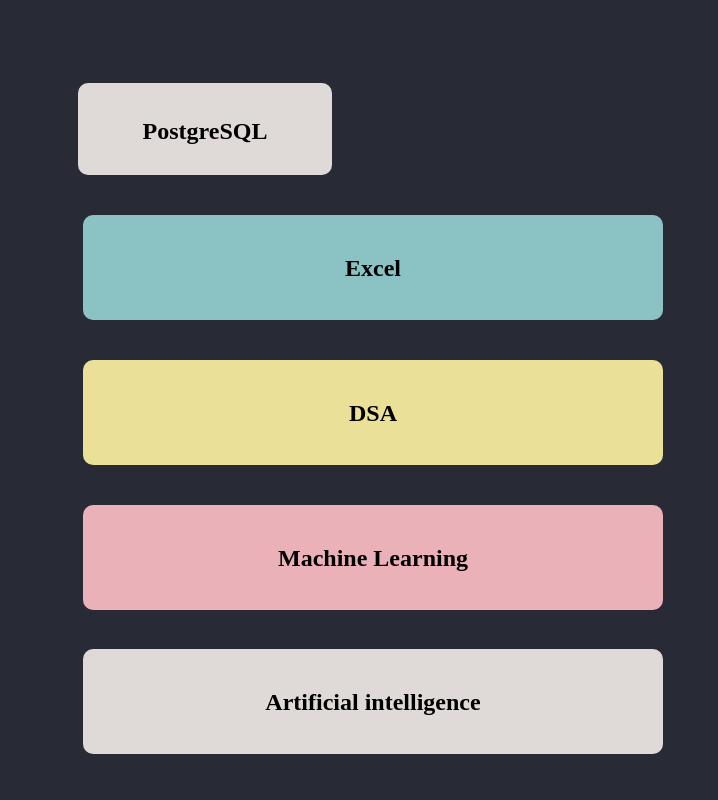
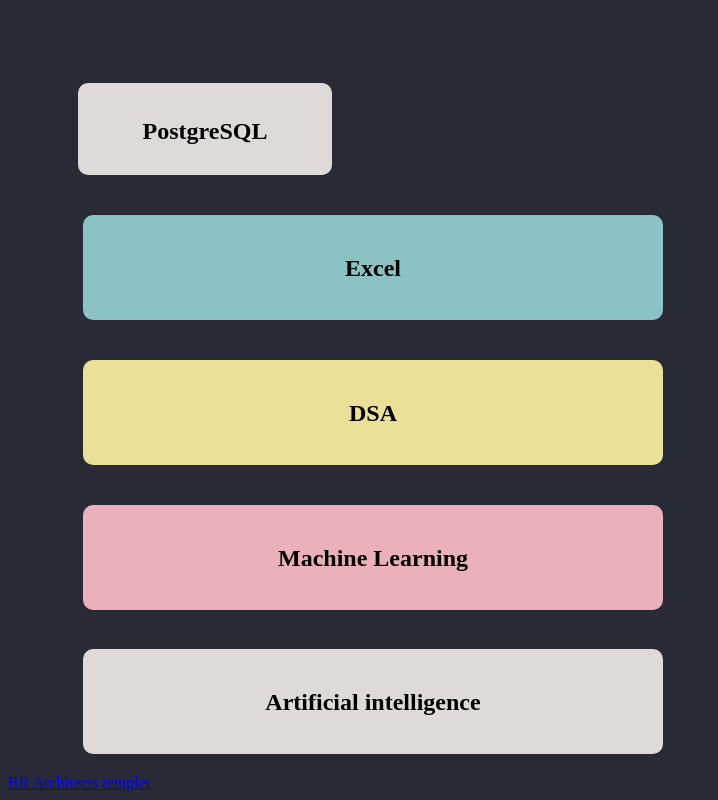
Before and after one commit to VineethGontla/www3schools, a plain HTML site: page index.html in a window 1280 px wide. Shown: the part 3803-4603 px from the top of the page, without its empty margins (0-718 px from the left). Drawn offline with Linux system fonts and the light colour scheme.

Commit message:
add commit

```diff
--- a/index.html
+++ b/index.html
@@ -465,6 +465,8 @@
 
     </article>
 
+    <a href="positions/task1.html">BR Architects templet</a>
+
 
 
 </body>
```
